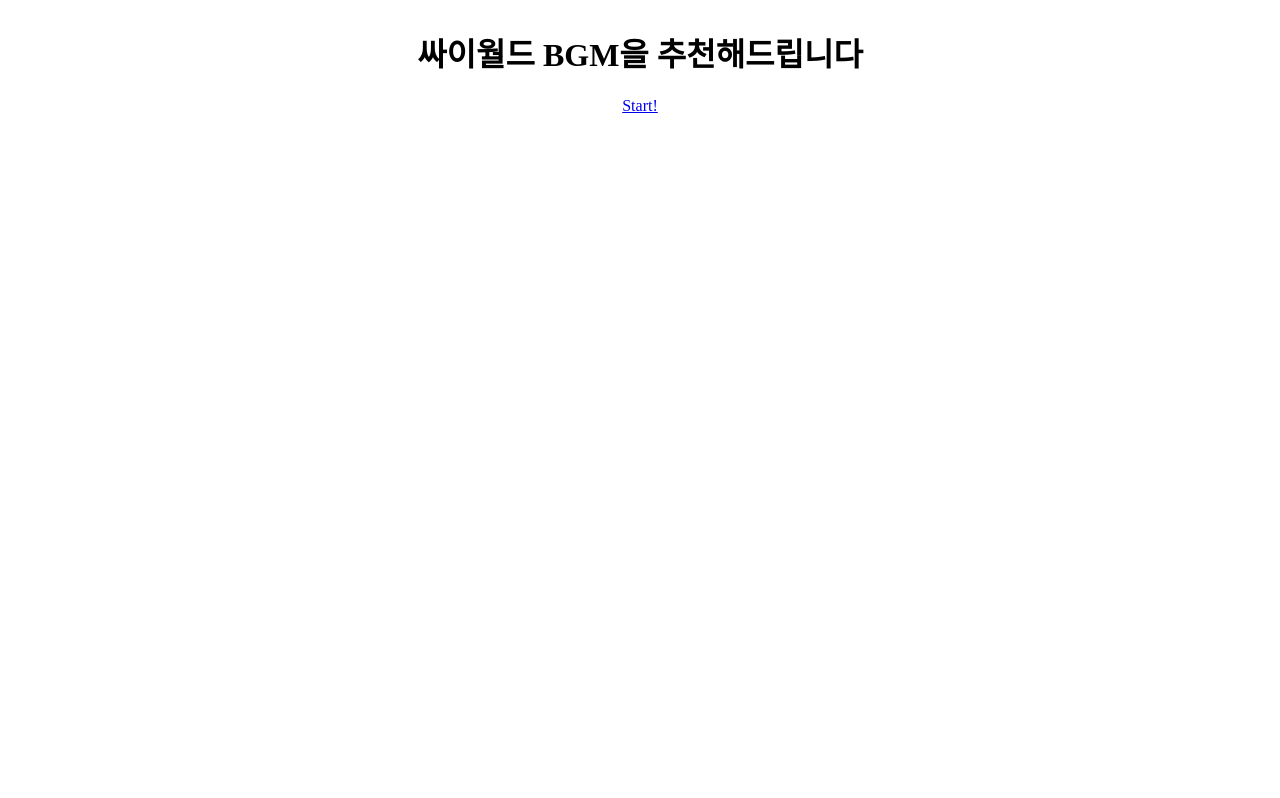
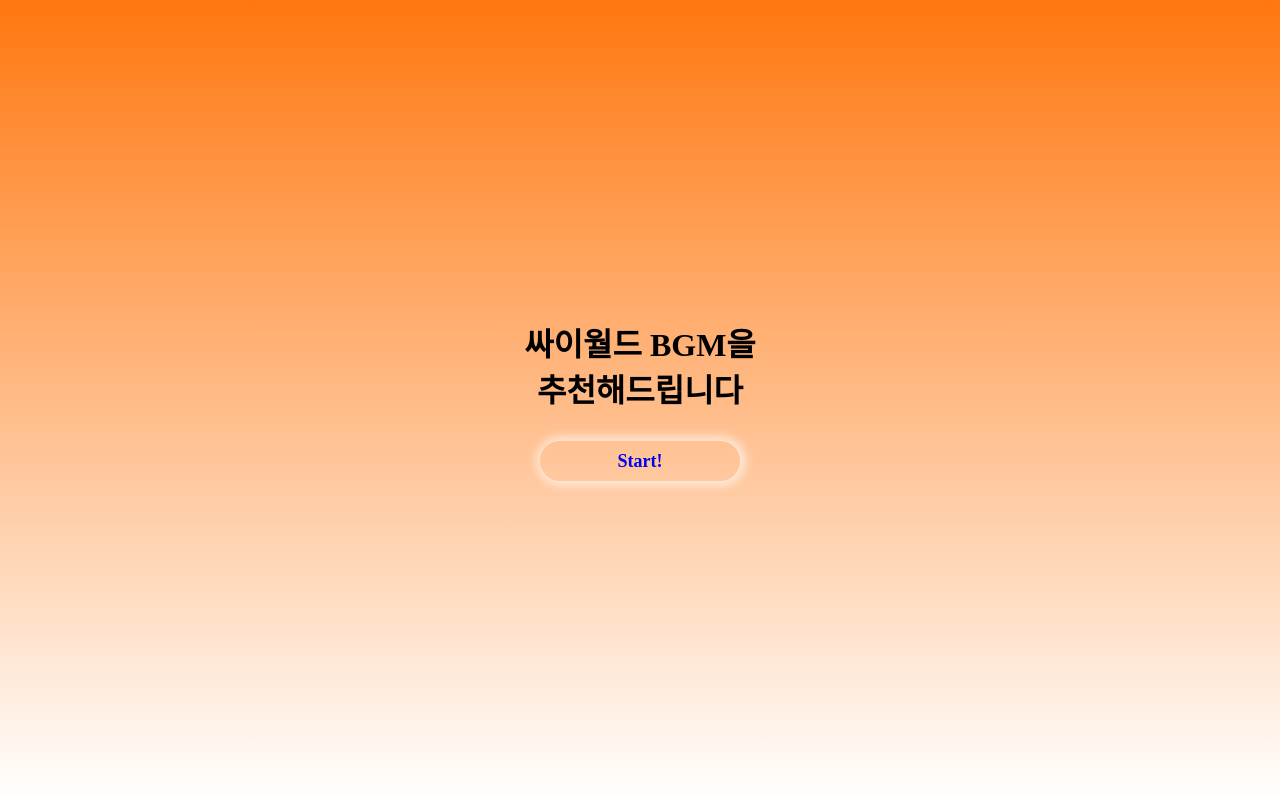
Before and after one commit to editaahn/cyworld-bgm-recommendation, a Gatsby site: page / in a window 1280 px wide. Built offline with nearby package versions, Linux system fonts and the light colour scheme; Gatsby itself is replaced by a stand-in of ours.

Commit message:
style home (#18)

```diff
--- /dev/null
+++ b/global.css
@@ -0,0 +1,8 @@
+* {
+  margin: 0;
+  padding: 0;
+}
+
+a {
+  text-decoration: none;
+}
--- /dev/null
+++ b/src/components/Background/Background.tsx
@@ -0,0 +1,7 @@
+import styled from "@emotion/styled";
+
+export const Background = styled.div`
+  width: 100vw;
+  height: 100vh;
+  background: linear-gradient(#ff770f, #fff);
+`;
--- /dev/null
+++ b/src/components/Background/index.ts
@@ -0,0 +1 @@
+export { Background } from './Background';
--- /dev/null
+++ b/src/components/Container/Container.tsx
@@ -0,0 +1,9 @@
+import styled from "@emotion/styled";
+
+export const Container = styled.div`
+  display: flex;
+  align-items: center;
+  justify-content: center;
+  flex-direction: column;
+  height: 100%;
+`;
--- /dev/null
+++ b/src/components/Container/index.ts
@@ -0,0 +1 @@
+export { Container } from './Container';
--- a/src/pages/index.tsx
+++ b/src/pages/index.tsx
@@ -1,20 +1,53 @@
 import styled from "@emotion/styled";
 import { Link } from "gatsby";
+import { Container } from "../components/Container";
+import '../../global.css';
+import { Background } from "../components/Background";
 
 const IndexPage = () => {
   return (
-    <Container>
-      <h1>싸이월드 BGM을 추천해드립니다</h1>
-      <Link to='/question/1'>Start!</Link>
-    </Container>
+    <Background>
+      <Container>
+        <TitleWrapper>
+          <Title>싸이월드 BGM을 추천해드립니다</Title>
+        </TitleWrapper>
+        <StartButton>
+          <Link to='/question/1'>Start!</Link>
+        </StartButton>
+      </Container>
+    </Background>
   );
 };
 
 export default IndexPage;
 
-const Container = styled.div`
+const TitleWrapper = styled.div`
+  max-width: 375px;
+  padding: 0 30px;
+`;
+
+const Title = styled.h1`
+  text-align: center;
+  word-break: keep-all;
+`;
+
+const StartButton = styled.div`
+  width: 200px;
+  height: 40px;
+  border-radius: 20px;
+  box-shadow: 1px 0px 10px 5px #fff9;
+  text-decoration: none;
   display: flex;
   align-items: center;
-  flex-direction: column;
-  width: 100%;
+  justify-content: center;
+  margin-top: 30px;
+
+  a {
+    width: 100%;
+    height: 100%;
+    text-align: center;
+    line-height: 40px;
+    font-size: 18px;
+    font-weight: bold;
+  }
 `;
```
